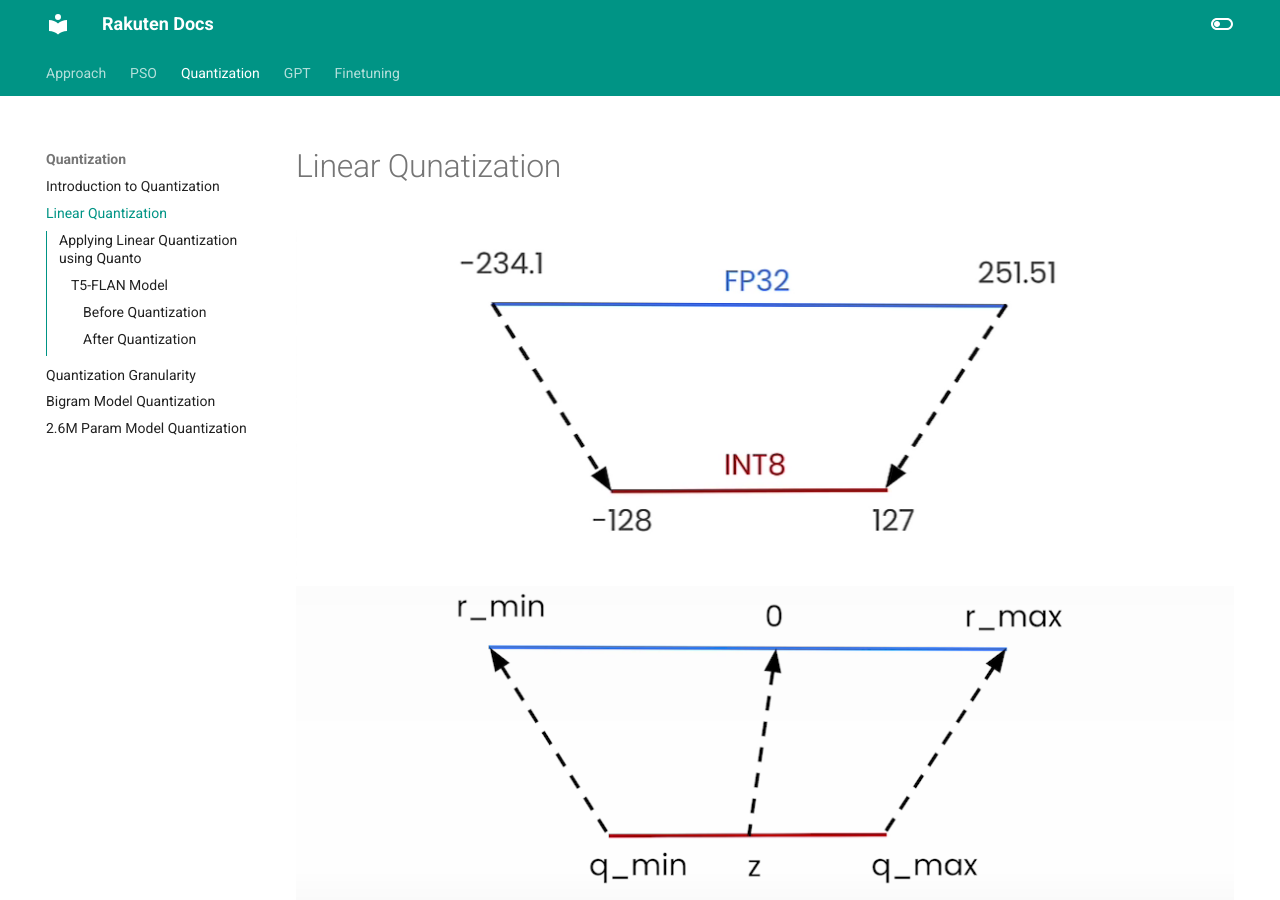
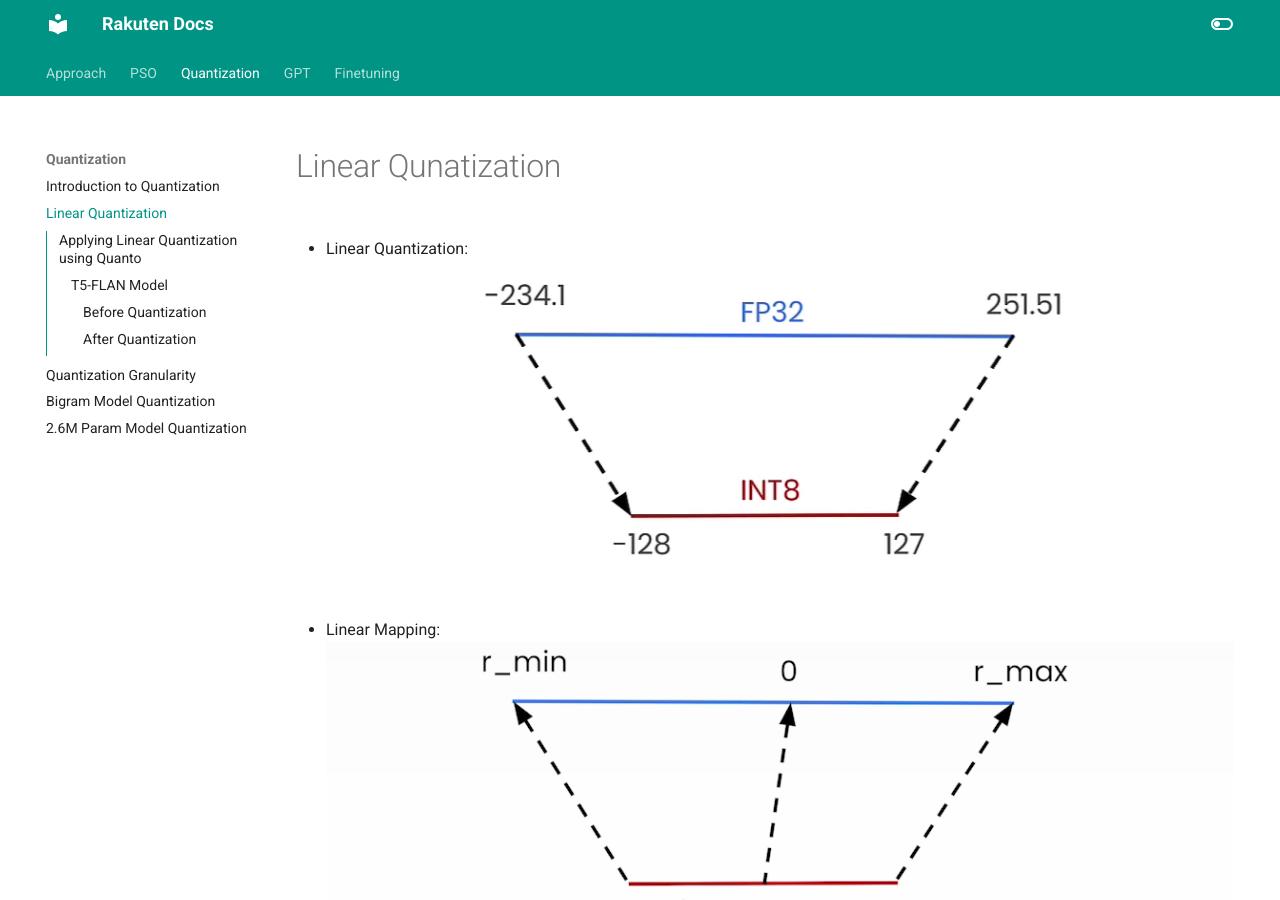
Before and after one commit to iamrajharshit/ProjectRakuten, an MkDocs documentation site: the page built from docs/01_LinearQuantization.md, in a window 1280 px wide and 900 px high. Built offline with MkDocs 1.6.1 and Material for MkDocs 9.7.7, drawn with Linux system fonts in a browser that asks for light colours.

Commit message:
added linear mapping

```diff
--- a/docs/01_LinearQuantization.md
+++ b/docs/01_LinearQuantization.md
@@ -1,5 +1,8 @@
 # Linear Qunatization
+- Linear Quantization:
 ![Linear Quan](./img/quant/diag/08_Linear%20Quantization.png)
+
+- Linear Mapping:
 ![Linear De-Quantization](./img/quant/diag/07_Linear%20Quantization.png)
 
 Linear quantization is a technique used to reduce the memory footprint and computational cost of large language models (LLMs). It involves converting the model's weights and activations from high-precision floating-point numbers to lower-precision integers.
```
